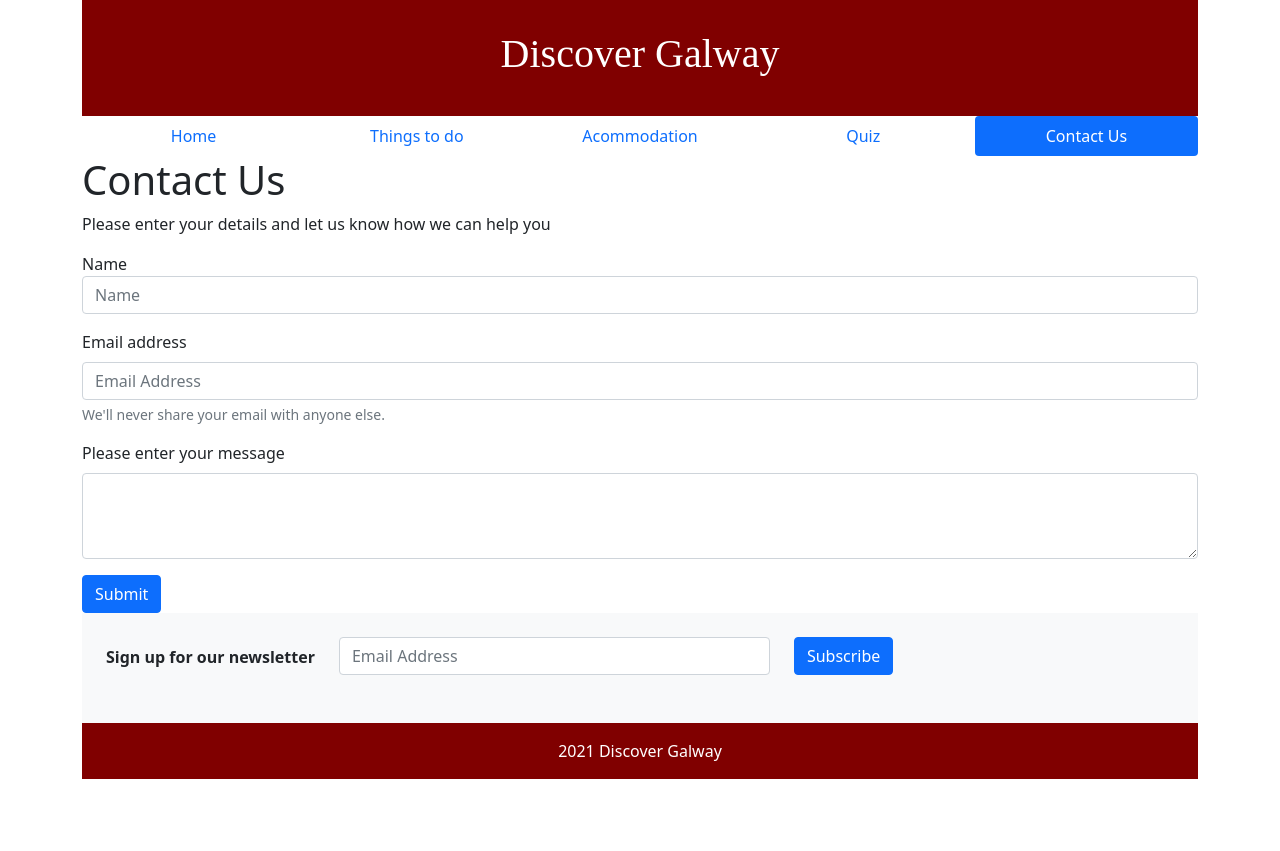
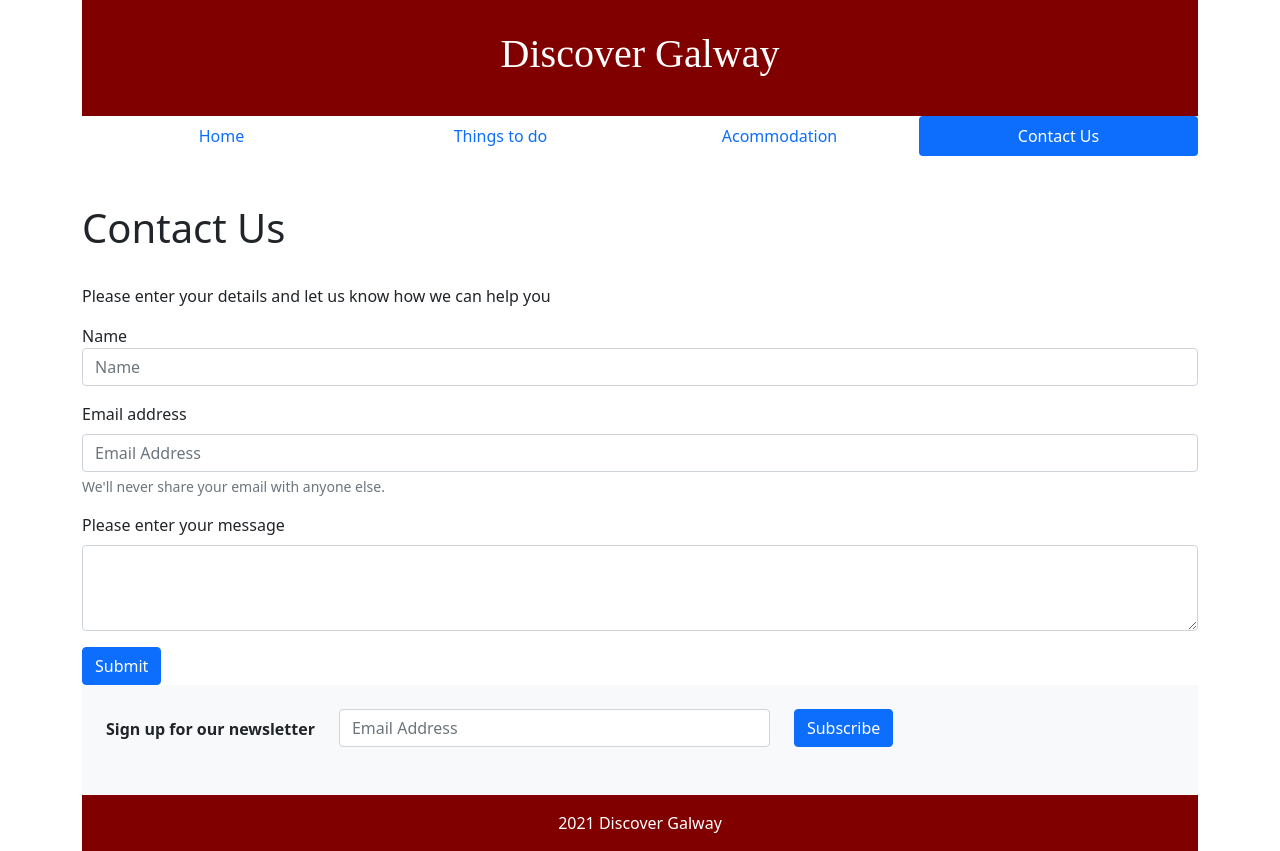
Before and after one commit to georgialoughran/power-rangers, a plain HTML site: page contact.html in a window 1280 px wide. Before the commit the page ends 800 px from the top, so only its background shows below. Drawn offline with nearby package versions, Linux system fonts and the light colour scheme; a script that the page names is missing.

Commit message:
Update contact.html

```diff
--- a/contact.html
+++ b/contact.html
@@ -27,13 +27,10 @@
 						<a class="nav-link" href="index.html">Home</a>
 					</li>
 					<li class="nav-item">
-						<a class="nav-link" href="activities.html">Things to do</a>
+						<a class="nav-link" href="thingsToDo.html">Things to do</a>
 					</li>
 					<li class="nav-item">
 						<a class="nav-link" href="acommadation.html">Acommodation</a>
-					</li>
-					<li class="nav-item">
-						<a class="nav-link" href="quiz.html">Quiz</a>
 					</li>
 					<li class="nav-item">
 						<a class="nav-link active" aria-current="page" href="contact.html">Contact Us</a>
@@ -41,8 +38,11 @@
 				</ul>
 			</div>
 
+		</br></br>
+
 		<!-- Contact Us Form-->
 		<h1>Contact Us</h1>
+		</br>
 		<p>Please enter your details and let us know how we can help you</p>
 			<form onsubmit="validate()">
 
```
